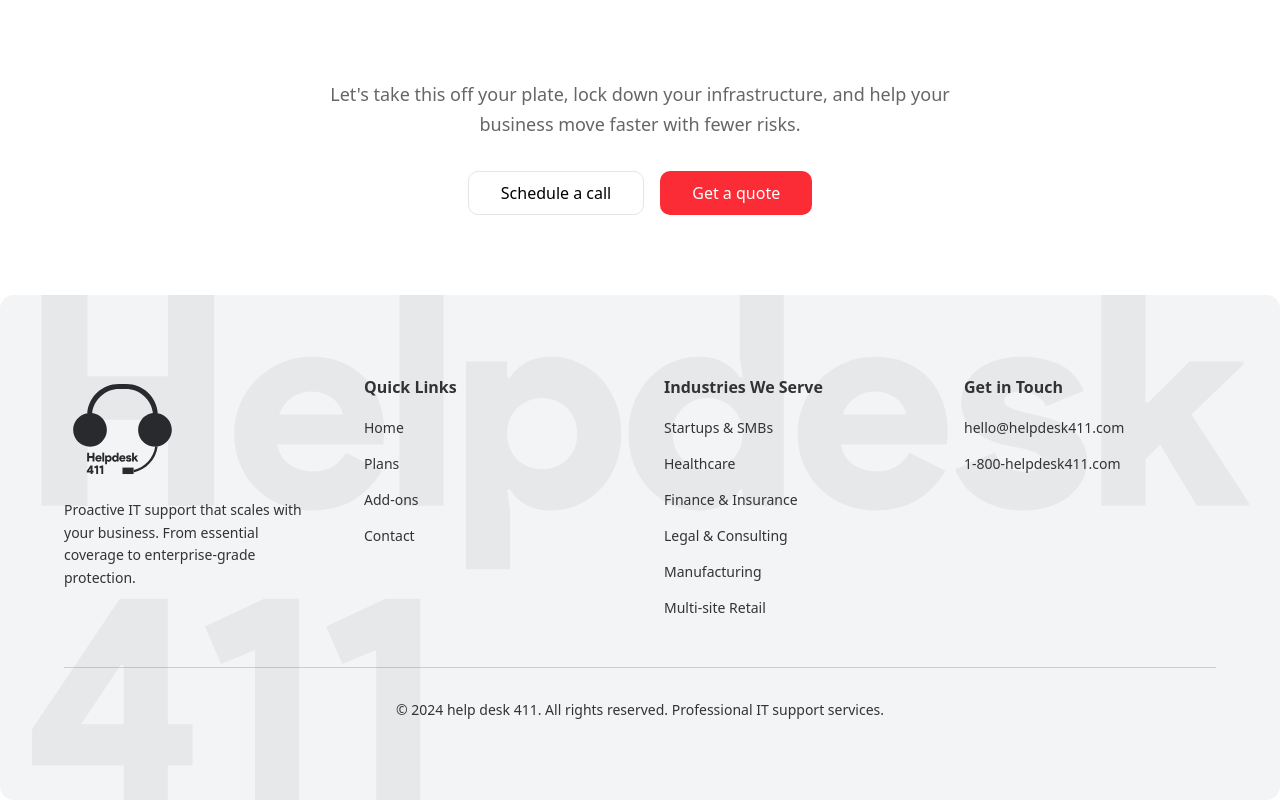
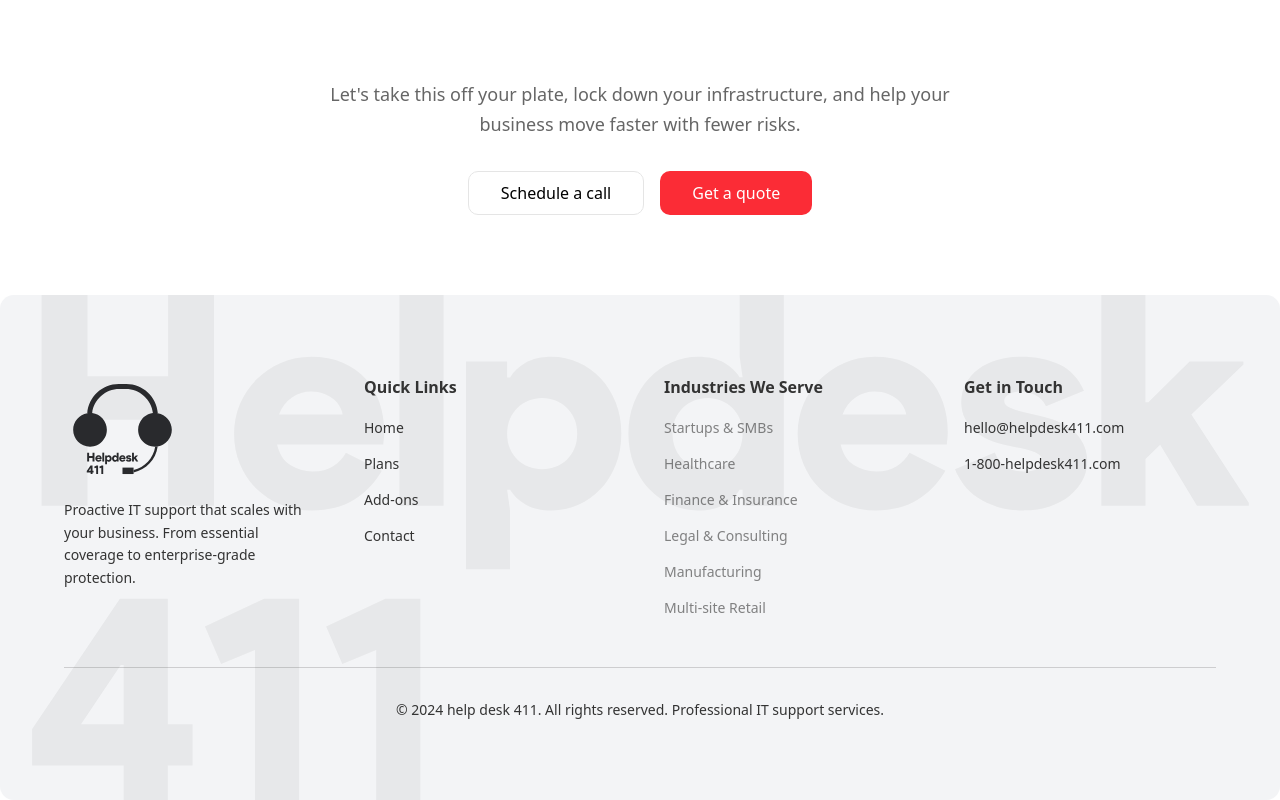
Before and after one commit to helpdesk411/helpdesk-411, a React (Vite) app: page /c in a window 1280 px wide. Shown: the part 7146-7946 px from the top of the page. Built offline with nearby package versions, Linux system fonts and the light colour scheme; a web font is replaced by a local one.

Commit message:
fix: ensure footer links works

```diff
--- a/src/sections/Footer.tsx
+++ b/src/sections/Footer.tsx
@@ -8,6 +8,42 @@ export function Footer() {
   const footerData = getFooter();
   const location = useLocation();
   const pathname = location.pathname;
+
+  // Map footer link text to actual section IDs or external URLs
+  const getLinkHref = (linkText: string) => {
+    const linkMap: Record<string, string> = {
+      "Home": "#home",
+      "Plans": "#pricing",
+      "Add-ons": "#addons",
+      "Contact": "#contact",
+      "Features": "#features",
+      "FAQ": "#faq"
+    };
+
+    // Check if it's a mapped internal link
+    if (linkMap[linkText]) {
+      return linkMap[linkText];
+    }
+
+    // Check if it's an email
+    if (linkText.includes("@")) {
+      return `mailto:${linkText}`;
+    }
+
+    // Check if it's a phone number
+    if (linkText.includes("1-800-")) {
+      return `tel:${linkText.replace(/-/g, "")}`;
+    }
+
+    // For industry links, don't create anchor links since they don't have sections
+    return "#";
+  };
+
+  // Check if link should be clickable
+  const isClickableLink = (linkText: string) => {
+    const clickableLinks = ["Home", "Plans", "Add-ons", "Contact", "Features", "FAQ"];
+    return clickableLinks.includes(linkText) || linkText.includes("@") || linkText.includes("1-800-");
+  };
 
   return (
     <footer className={cn(
@@ -62,10 +98,15 @@ export function Footer() {
                   {column.title}
                 </h3>
                 <ul className="space-y-3">
-                  {column.links.map((link, linkIndex) => (
+                  {column.links.map((link, linkIndex) => {
+                    const href = getLinkHref(link);
+                    const isClickable = isClickableLink(link);
+
+                    return (
                       <li key={linkIndex}>
+                        {isClickable ? (
                           <a
-                        href={`#${link.toLowerCase()}`}
+                            href={href}
                             className={cn(
                               "text-sm transition-colors",
                               pathname === "/c"
@@ -75,8 +116,21 @@ export function Footer() {
                           >
                             {link}
                           </a>
+                        ) : (
+                          <span
+                            className={cn(
+                              "text-sm",
+                              pathname === "/c"
+                                ? "text-[#333333]/60"
+                                : "text-primary-foreground/60"
+                            )}
+                          >
+                            {link}
+                          </span>
+                        )}
                       </li>
-                  ))}
+                    );
+                  })}
                 </ul>
               </div>
             ))}
```
Lines whose indentation alone changed are shown as unchanged.
